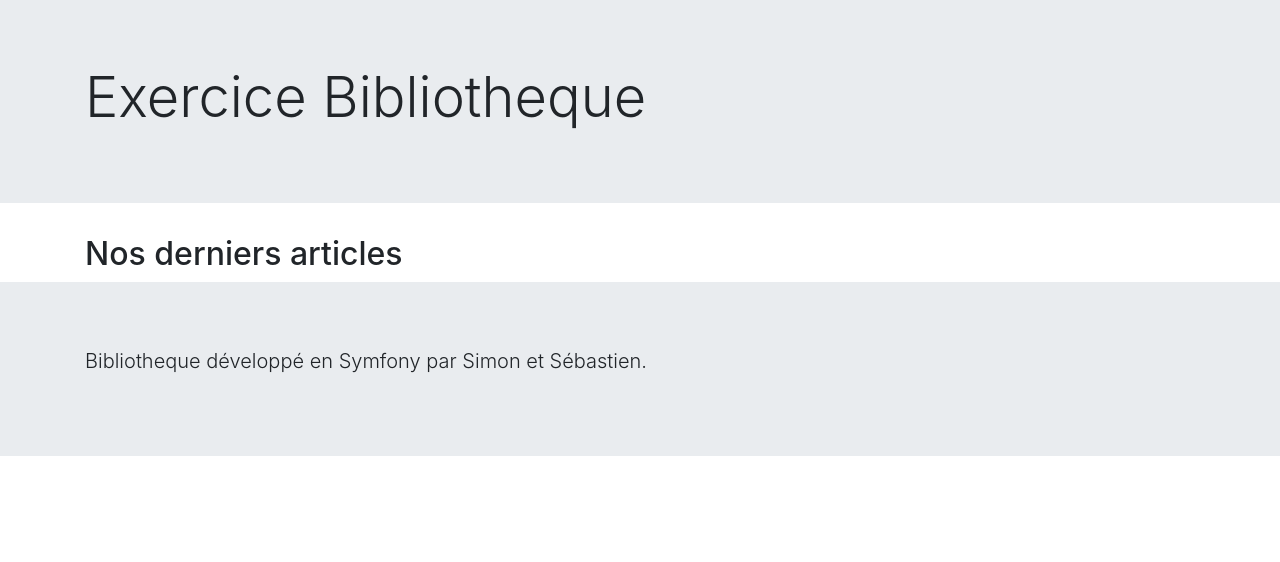
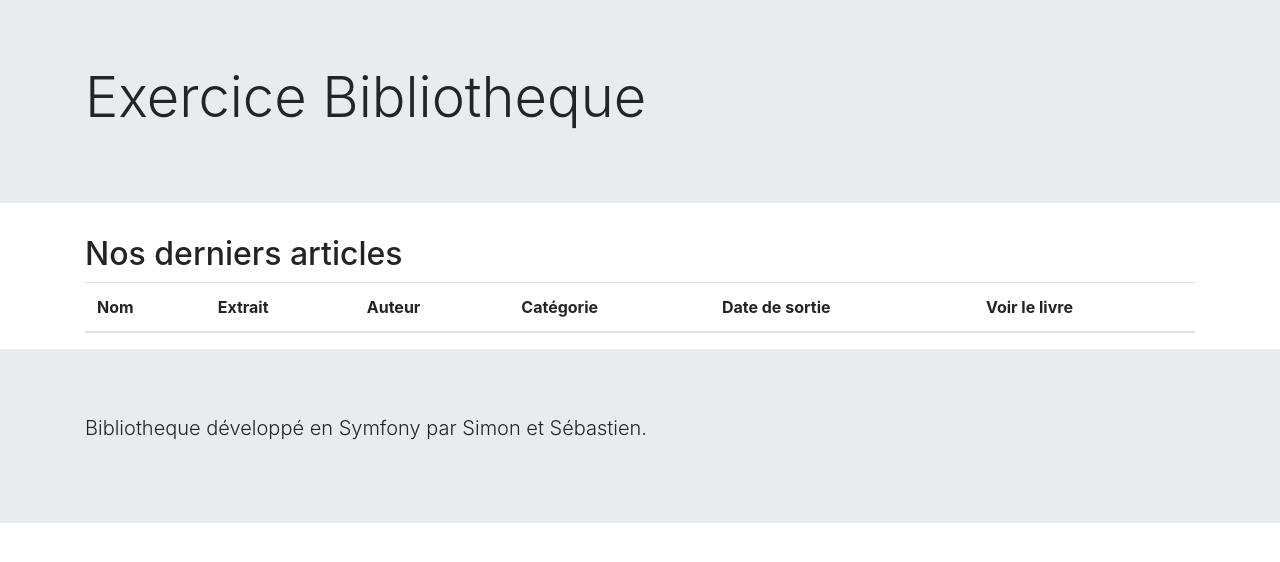
Before and after one commit to obero0n/library, a Symfony app: template templates/book/index.html.twig in a window 1280 px wide. Shown: the top 562 px of the page. Run offline with Twig, Linux system fonts and the light colour scheme; the template is opened without the code that fills it, so the values that code supplies are empty; some libraries are stand-ins or nearby versions.

Commit message:
Update style files

```diff
--- a/templates/book/index.html.twig
+++ b/templates/book/index.html.twig
@@ -7,25 +7,30 @@
     <div class="row">
       <div class="container">
         <div class="row">
-          {% for books in book %}
-            <div class="col-sm-12 col-md-4 col-lg-3 my-3">
-              <div class="card mb">
-                <img class="card-img-top" src="https://www.image.ie/images/no-image.png" alt="Card image cap">
-                <div class="card-body mb">
-                  <h5 class="card-title">{{ books.name }}</h5>
-                  <p class="card-text">{{ books.extrait }} ...</p>
-                  <ul class="list-group list-group-flush">
-                    <li class="list-group-item">Auteur: {{ books.autor }}</li>
-                    <li class="list-group-item">Category: {{ books.category }}</li>
-                    <li class="list-group-item">Publié le: {{ books.date|date("d/m/Y") }}</li>
-                  </ul>
-                  <div class="card-body">
-                    <a href="single/{{ books.id }}" class="card-link">Card link</a>
-                  </div>
-                </div>
-              </div>
-            </div>
-          {% endfor %}
+          <table class="table">
+            <thead>
+              <tr>
+                <th scope="col">Nom</th>
+                <th scope="col">Extrait</th>
+                <th scope="col">Auteur</th>
+                <th scope="col">Catégorie</th>
+                <th scope="col">Date de sortie</th>
+                <th scope="col">Voir le livre</th>
+              </tr>
+            </thead>
+            <tbody>
+              {% for books in book %}
+                <tr>
+                  <td>{{ books.name }}</td>
+                  <td>{{ books.extrait }}</td>
+                  <td>{{ books.autor }}</td>
+                  <td>{{ books.category }}</td>
+                  <td>{{ books.date|date("d/m/Y") }}</td>
+                  <td><a href="single/{{ books.id }}" class="card-link">Cliquez ici</a></td>
+                </tr>
+              {% endfor %}
+            </tbody>
+          </table>
         </div>
       </div>
     </div>
--- a/templates/book/single.html.twig
+++ b/templates/book/single.html.twig
@@ -15,7 +15,7 @@
                   <p class="card-text">{{ book.resume }}</p>
                   <ul class="list-group list-group-flush">
                     <li class="list-group-item">Auteur: {{ book.autor }}</li>
-                    <li class="list-group-item">Auteur: {{ book.category }}</li>
+                    <li class="list-group-item">Catégorie: {{ book.category }}</li>
                     <li class="list-group-item">Publié le: {{ book.date|date("d/m/Y") }}</li>
                   </ul>
                 </div>
```
